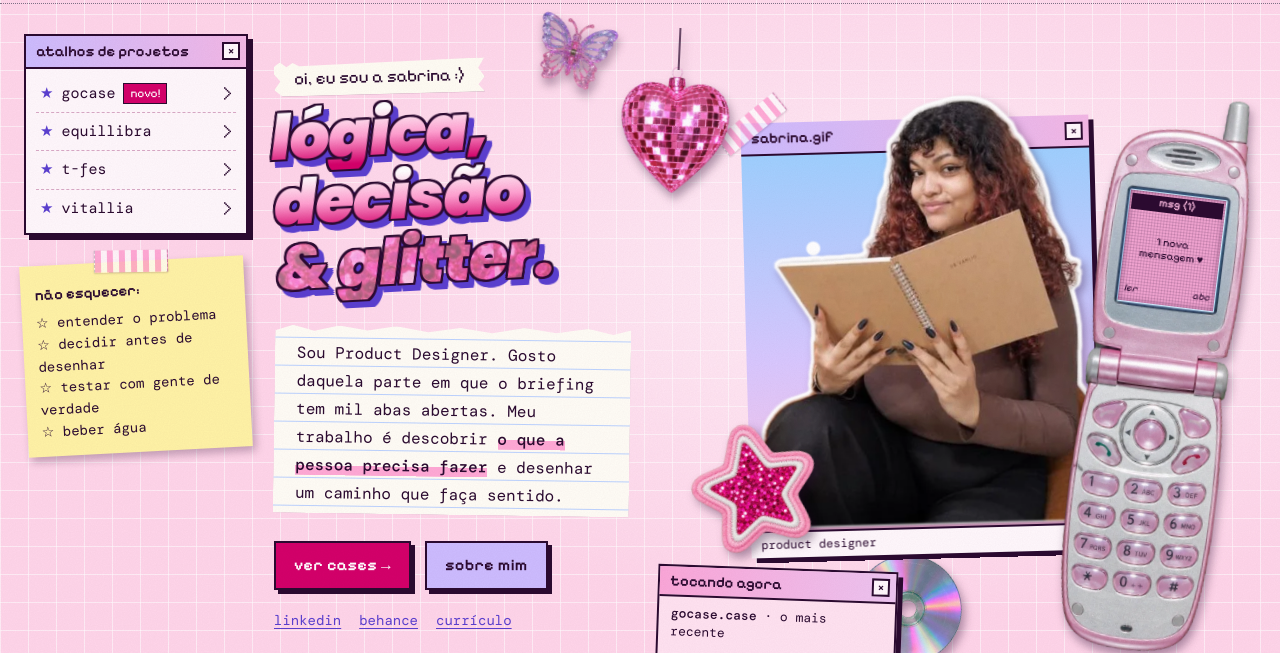
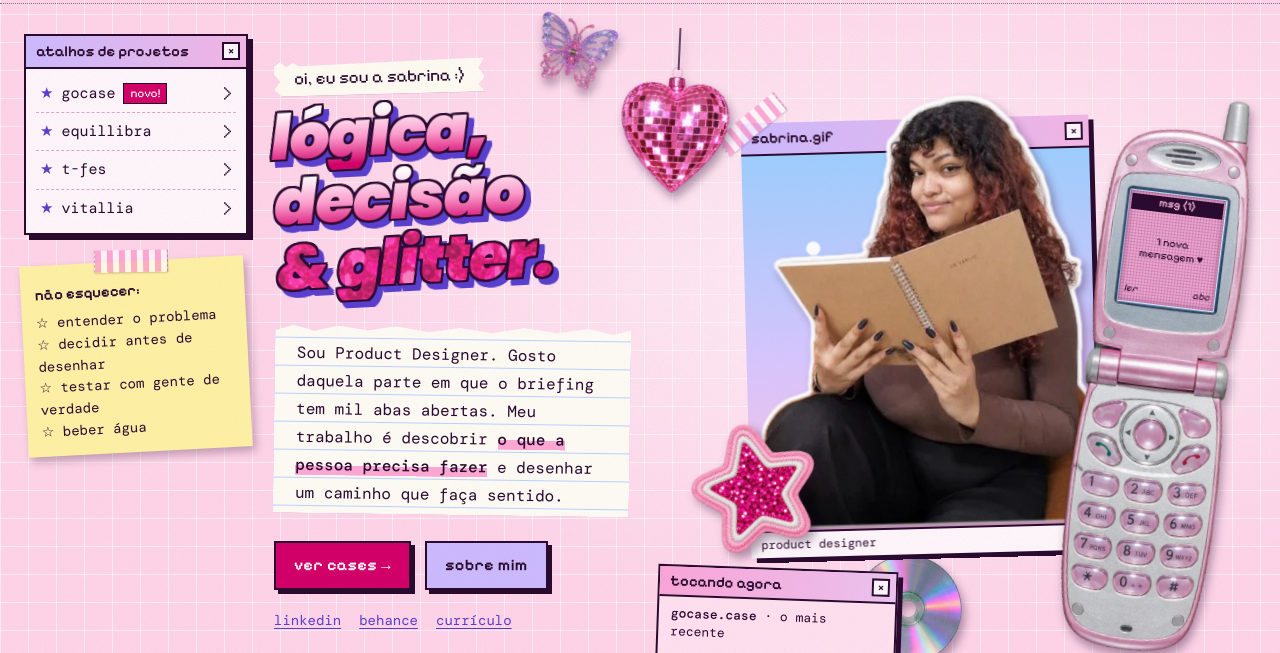
Before and after one commit to SabrinaPasti/portfolio, a plain HTML site: page index.html in a window 1280 px wide. Shown: the part 98-751 px from the top of the page. Drawn offline with nearby package versions, Linux system fonts and the light colour scheme; files whose address does not match are found by name.

Commit message:
Reforça o rosa da textura de glitter nos títulos

```diff
--- a/css/base.css
+++ b/css/base.css
@@ -198,7 +198,7 @@ body{background:var(--sp-bg);color:var(--sp-ink);font-family:var(--sp-body);font
   filter:drop-shadow(2px 0 0 var(--sp-ink)) drop-shadow(-2px 0 0 var(--sp-ink)) drop-shadow(0 2px 0 var(--sp-ink)) drop-shadow(0 -2px 0 var(--sp-ink)) drop-shadow(4px 5px 0 var(--sp-violet))}
 .sp-h2 span{display:block;padding:0 .12em .06em 0;width:max-content;max-width:100%;background:linear-gradient(180deg,#fff 8%,#ff9fd0 50%,var(--sp-hot) 92%);-webkit-background-clip:text;background-clip:text;color:transparent}
 .sp-h1 .is-glitter,.sp-h2 .is-glitter{
-  background:linear-gradient(160deg,rgba(255,207,233,.60),rgba(244,144,196,.52)),url(../img/glitter.jpg) center/150px #ffd4eb;
+  background:linear-gradient(160deg,rgba(255,69,166,.61),rgba(246,40,143,.55)),url(../img/glitter.jpg) center/150px #ff48a6;
   -webkit-background-clip:text;background-clip:text;
 }
 .sp-plain{max-width:60ch;font-size:16px;margin:0 0 26px;background:var(--sp-paper);border:2px solid var(--sp-ink);padding:10px 14px;box-shadow:4px 4px 0 var(--sp-ink)}
```
